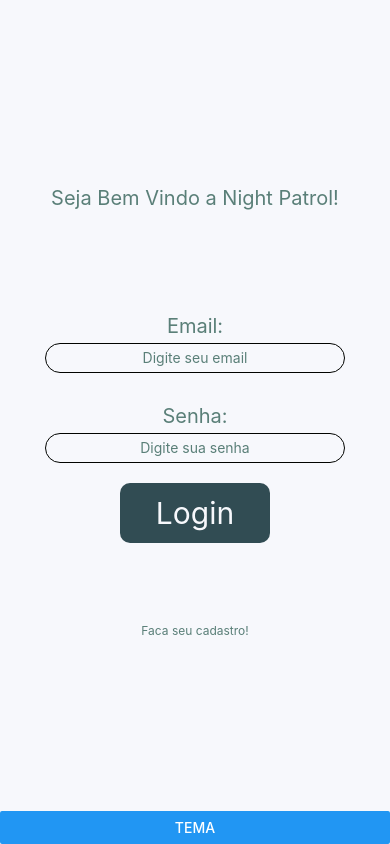
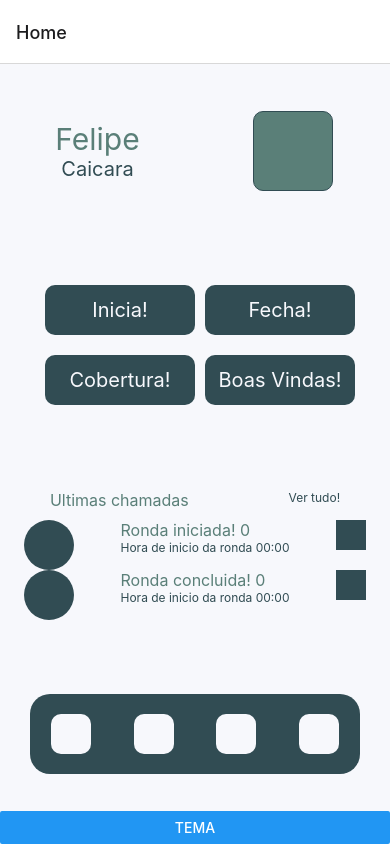
Before and after one commit to felipeFransa/night-patrol, a React Native app: screen / in a window 390 px wide. Built offline with nearby package versions, Linux system fonts and the light colour scheme.

Commit message:
version.1.2.6

```diff
--- a/App.tsx
+++ b/App.tsx
@@ -2,16 +2,13 @@
 import 'react-native-gesture-handler';
 import { useState } from 'react';
 import { ThemeProvider } from 'styled-components/native';
-import { Toppings } from './src/screens/Toppings';
-import { SignUp } from './src/screens/SignUp'
-import { Loading } from './src/screens/loading';
-import { Home } from './src/screens/Home';
-import { Login } from  './src/screens/Login';
-import { Activities } from './src/screens/Activities';
 import { Button } from './styleGlobal'
+
+import MainStack from './src/routes/stack.routes';
 
 import  light from './src/theme/light';
 import dark from './src/theme/dark';
+
 
 const app = () => {
   const [theme, setTheme] = useState(light)
@@ -24,7 +21,7 @@
   return (
     <NavigationContainer>
       <ThemeProvider theme={theme}>
-        <Login/>
+        <MainStack />
         <Button title='Tema' onPress={hanldeTheme} />
       </ThemeProvider>
     </NavigationContainer>
--- a/src/navigators/MainStack.ts
+++ /dev/null
@@ -1,4 +0,0 @@
-import React from 'react';
-import { createStackNavigator } from '@react-navigation/stack';
-
-const MainStack = createStackNavigator();
--- /dev/null
+++ b/src/routes/stack.routes.tsx
@@ -0,0 +1,23 @@
+import { createNativeStackNavigator } from '@react-navigation/native-stack';
+
+import { Toppings } from '../screens/Toppings';
+import { SignUp } from '../screens/SignUp';
+import { Loading } from '../screens/loading';
+import { Home } from '../screens/Home';
+import { Login } from  '../screens/Login';
+import { Activities } from '../screens/Activities';
+
+const MainStack = createNativeStackNavigator();
+
+export default () => {
+  return (
+    <MainStack.Navigator>
+      <MainStack.Screen name='Home' component={Home}/>
+      <MainStack.Screen name='Toppings' component={Toppings}/>
+      <MainStack.Screen name='Loading' component={Loading}/>
+      <MainStack.Screen name='SignUp' component={SignUp}/>
+      <MainStack.Screen name='Login' component={Login}/>
+      <MainStack.Screen name='Activities' component={Activities}/>
+    </MainStack.Navigator>
+  );
+}
```
